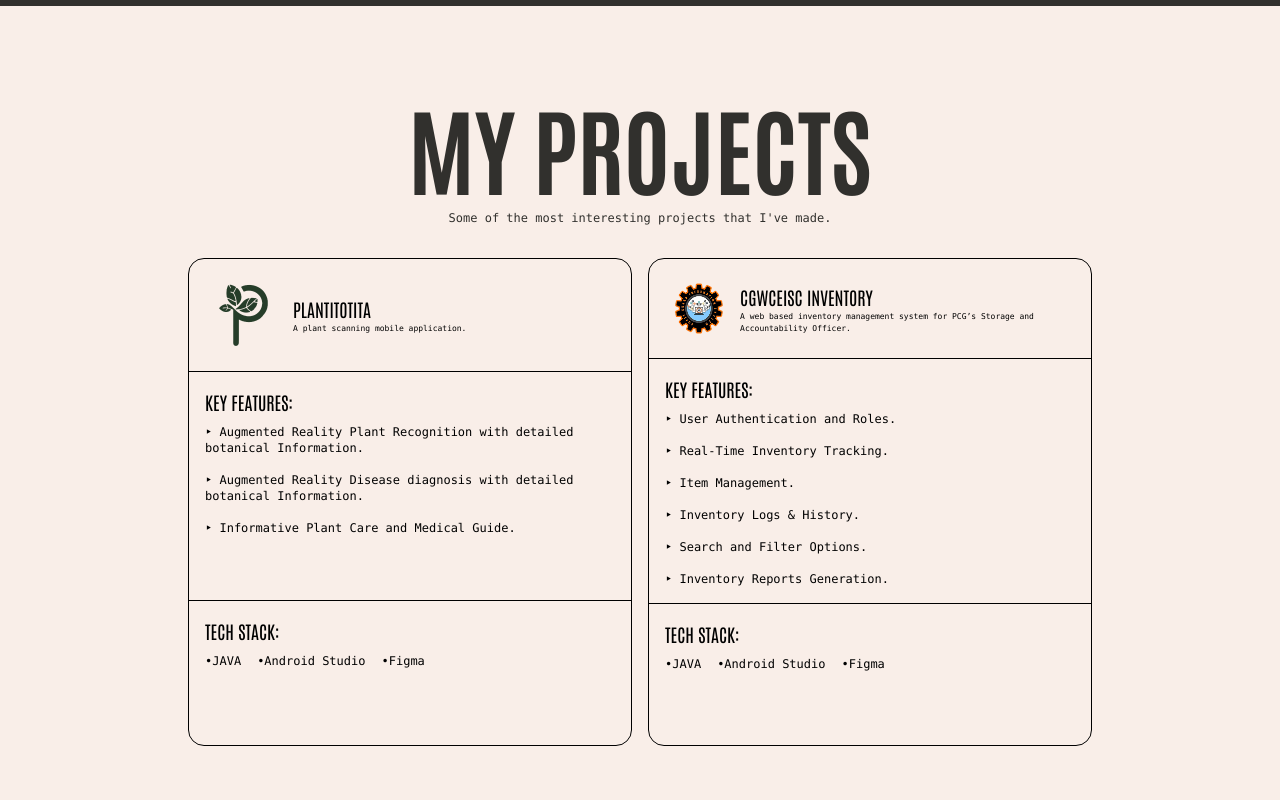
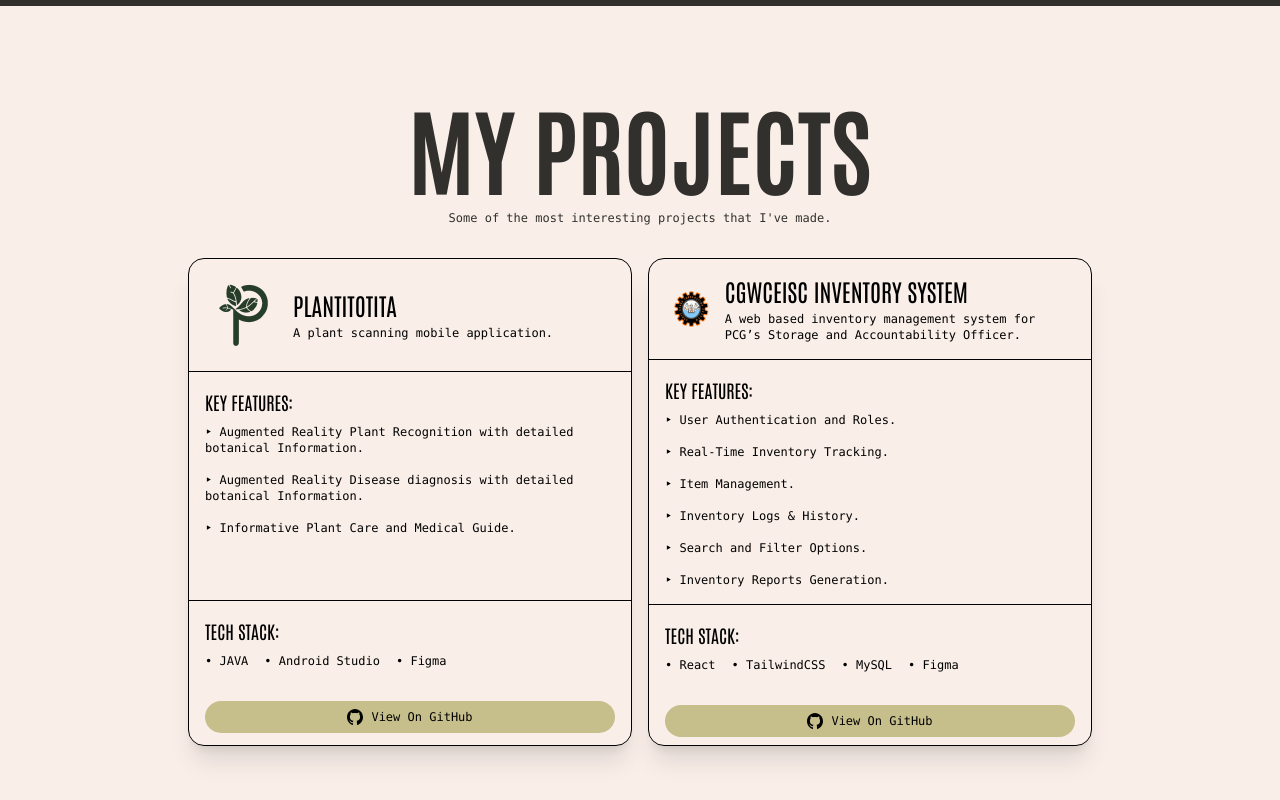
Before and after one commit to JaeYangLee/jian-lee-ramos-portfolio, a React (Vite) app: page / in a window 1280 px wide. Shown: the part 794-1594 px from the top of the page. Built offline with nearby package versions, Linux system fonts and the light colour scheme.

Commit message:
Fixed Page Two Styles

```diff
--- a/src/components/ProjectDetailCard.jsx
+++ b/src/components/ProjectDetailCard.jsx
@@ -15,17 +15,23 @@ function ProjectDetailCard({
   techStackThree,
   techStackFour,
   techStackFive,
+  projectLink,
 }) {
+  const handleViewOnGitHubClick = () => {
+    window.open(projectLink, "_blank");
+  };
   return (
     <>
-      <div className="border rounded-2xl w-[232px] h-[412px] md:w-[444px] md:h-[488px]">
+      <div className="border rounded-2xl min-w-[232px] min-h-[412px] md:w-[444px] md:h-[488px] shadow-xl">
         <div className="flex flex-row items-center justify-start gap-2 p-4 border-b">
           <div className="m-2">
             <img src={projectLogo} alt="Project Logo" className="w-16" />
           </div>
-          <div className="">
-            <h1 className="text-lg">{projectName}</h1>
-            <h2 className="font-mono text-[8px]">{projectDescription}</h2>
+          <div className="flex flex-col gap-1">
+            <h1 className="text-lg md:text-2xl">{projectName}</h1>
+            <h2 className="font-mono text-[8px] md:text-xs">
+              {projectDescription}
+            </h2>
           </div>
           <div></div>
         </div>
@@ -41,7 +47,7 @@ function ProjectDetailCard({
           </ul>
         </div>
         <div className="flex flex-col items-start justify-start gap-2 p-4">
-          <h1 className="text-xs md:text-lg">TECH STACK:</h1>
+          <h1 className="text-md md:text-lg">TECH STACK:</h1>
           <ul className="flex flex-row gap-4 font-mono text-[8px] md:text-xs">
             <li>{techStackOne}</li>
             <li>{techStackTwo}</li>
@@ -50,6 +56,23 @@ function ProjectDetailCard({
             <li>{techStackFive}</li>
           </ul>
         </div>
+        <div className="p-4 flex flex-col items-center gap-4 justify-center font-mono text-[8px] md:text-xs lg:flex-row">
+          <button
+            className="flex flex-row justify-center items-center gap-2 bg-[#C6BF8B] p-2 w-full border-transparent rounded-2xl transition-transform ease-in transform duration-300 hover:cursor-pointer hover:bg-[#a49e6d] active:bg-[#726c42] active:text-[#F9EEE8]"
+            onClick={handleViewOnGitHubClick}
+          >
+            <svg
+              xmlns="http://www.w3.org/2000/svg"
+              width="16"
+              height="16"
+              viewBox="0 0 100 100"
+              fill="currentColor"
+            >
+              <path d="M50 0C22.375 0 0 22.9559 0 51.2695C0 73.9263 14.325 93.1396 34.1875 99.9114C36.6875 100.394 37.6042 98.8091 37.6042 97.4462C37.6042 96.2286 37.5625 93.0029 37.5417 88.7304C23.6333 91.8237 20.7 81.8517 20.7 81.8517C18.425 75.9344 15.1375 74.3536 15.1375 74.3536C10.6083 71.1749 15.4875 71.239 15.4875 71.239C20.5083 71.5978 23.1458 76.5197 23.1458 76.5197C27.6042 84.3597 34.85 82.0953 37.7083 80.7836C38.1583 77.4682 39.4458 75.2081 40.875 73.9263C29.7708 72.6446 18.1 68.2354 18.1 48.5907C18.1 42.9937 20.0375 38.4222 23.2458 34.8333C22.6833 33.5388 20.9958 28.3264 23.6833 21.264C23.6833 21.264 27.8708 19.8883 37.4333 26.5191C41.4333 25.3784 45.6833 24.8144 49.9333 24.7888C54.1833 24.8144 58.4333 25.3784 62.4333 26.5191C71.9333 19.8883 76.1208 21.264 76.1208 21.264C78.8083 28.3264 77.1208 33.5388 76.6208 34.8333C79.8083 38.4222 81.7458 42.9937 81.7458 48.5907C81.7458 68.2867 70.0583 72.6232 58.9333 73.8836C60.6833 75.4217 62.3083 78.5662 62.3083 83.3685C62.3083 90.23 62.2458 95.7415 62.2458 97.4078C62.2458 98.7536 63.1208 100.356 65.6833 99.8431C85.6875 93.1182 100 73.8922 100 51.2695C100 22.9559 77.6125 0 50 0Z" />
+            </svg>
+            View On GitHub
+          </button>
+        </div>
       </div>
     </>
   );
--- a/src/pages/MyPortfolioPageTwo.jsx
+++ b/src/pages/MyPortfolioPageTwo.jsx
@@ -21,13 +21,14 @@ function MyPortfolioPageTwo() {
             featureOne="‣ Augmented Reality Plant Recognition with detailed botanical Information."
             featureTwo="‣ Augmented Reality Disease diagnosis with detailed botanical Information."
             featureThree="‣ Informative Plant Care and Medical Guide."
-            techStackOne="•JAVA"
-            techStackTwo="•Android Studio"
-            techStackThree="•Figma"
+            techStackOne="• JAVA"
+            techStackTwo="• Android Studio"
+            techStackThree="• Figma"
+            projectLink="https://github.com/JaeYangLee/PLANTITOTITA"
           />
           <ProjectDetailCard
             projectLogo="assets/CGISLogo.png"
-            projectName="CGWCEISC INVENTORY"
+            projectName="CGWCEISC INVENTORY SYSTEM"
             projectDescription="A web based inventory management system for PCG’s Storage and Accountability Officer."
             featureOne="‣ User Authentication and Roles."
             featureTwo="‣ Real-Time Inventory Tracking."
@@ -35,9 +36,11 @@ function MyPortfolioPageTwo() {
             featureFour="‣ Inventory Logs & History."
             featureFive="‣ Search and Filter Options."
             featureSix="‣ Inventory Reports Generation."
-            techStackOne="•JAVA"
-            techStackTwo="•Android Studio"
-            techStackThree="•Figma"
+            techStackOne="• React"
+            techStackTwo="• TailwindCSS"
+            techStackFour="• Figma"
+            techStackThree="• MySQL"
+            projectLink="https://github.com/JaeYangLee/pcg-inventory-system"
           />
         </div>
       </div>
```
